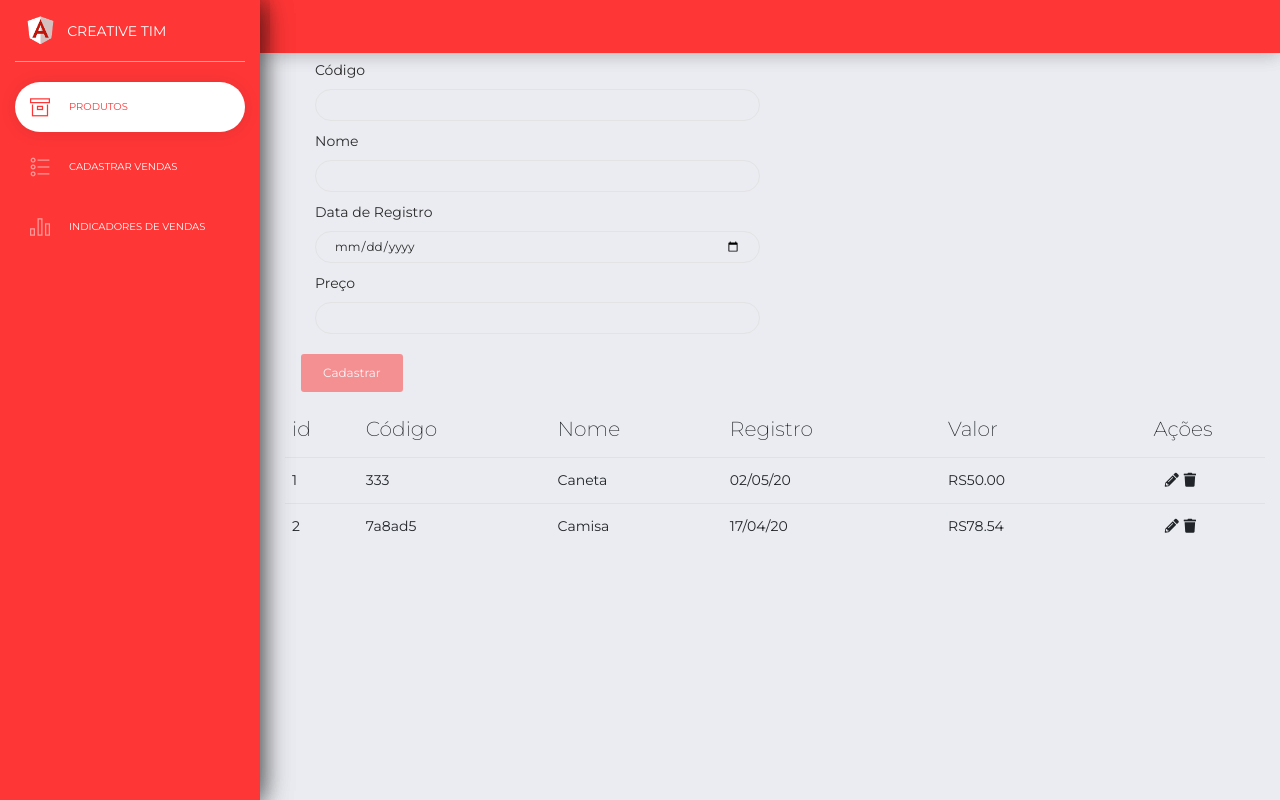
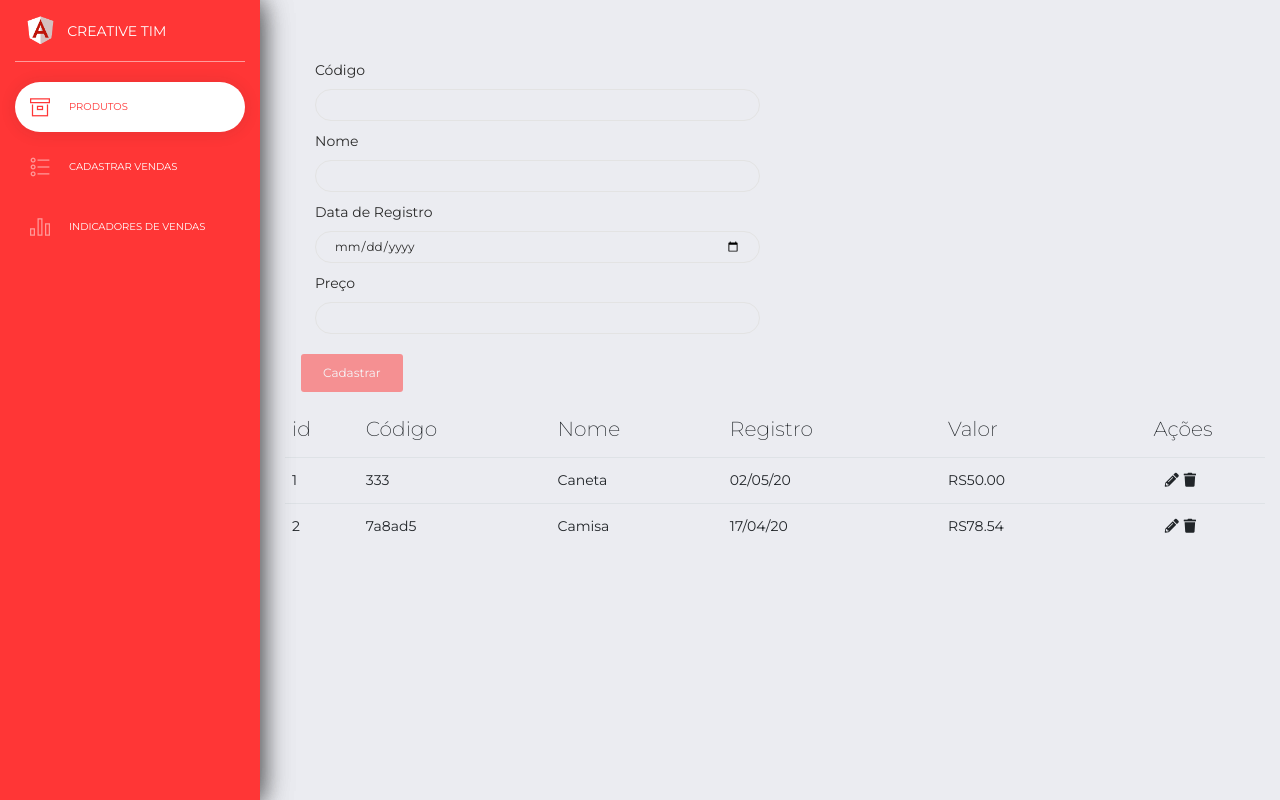
Before and after one commit to EstevamBruno/indicators, an Angular app: page /produtos in a window 1280 px wide. Built offline with nearby package versions, Linux system fonts and the light colour scheme; data requests are answered from the project's data file.

Commit message:
Removendo navbar

```diff
--- a/src/app/app.component.html
+++ b/src/app/app.component.html
@@ -3,7 +3,7 @@
     <app-sidebar></app-sidebar>
   </div>
   <div class="main-panel">
-    <app-navbar></app-navbar>
+<!--    <app-navbar></app-navbar>-->
     <router-outlet></router-outlet>
     <!--    <app-footer></app-footer>-->
   </div>
--- a/src/app/core-module/navbar/navbar.component.html
+++ b/src/app/core-module/navbar/navbar.component.html
@@ -62,4 +62,9 @@
 <!--          </ul>-->
 <!--        </div>-->
     </div>
+<!--  <div style="width: 100%; display: flex; justify-content: flex-end">-->
+<!--    <a href="https://github.com/EstevamBruno/indicators" target="_blank">-->
+<!--      <i class="fab fa-github-square"></i>-->
+<!--    </a>-->
+<!--  </div>-->
 </nav>
```
